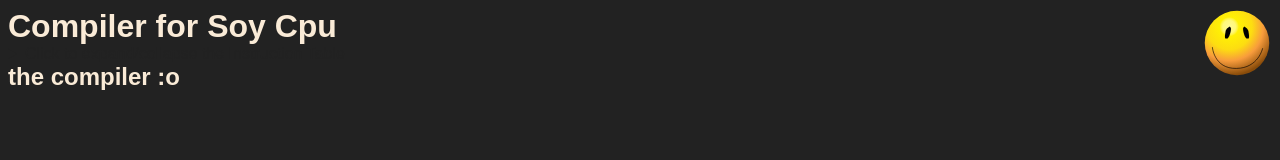
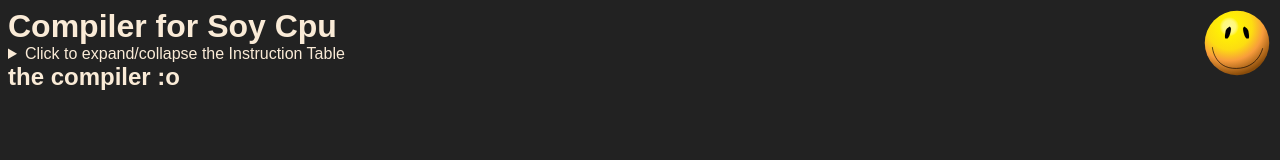
Before and after one commit to Alex-Hamish/alex-hamish.github.io, a plain HTML site: page soycpu/compiler/index.html in a window 1280 px wide. Drawn offline with Linux system fonts and the light colour scheme.

Commit message:
HOYL SHIT I FORGOT THE SUMMARy

```diff
--- a/soycpu/compiler/index.html
+++ b/soycpu/compiler/index.html
@@ -23,7 +23,7 @@
             </defs>
             </svg></h1>
     <details>
-    <summary style="color:#222; font-family: sans-serif;">Click to expand/collapse the Instruction Table</summary>
+    <summary style="color:antiquewhite; font-family: sans-serif;">Click to expand/collapse the Instruction Table</summary>
         <table class="gridequal" style="background-color: green; color:antiquewhite; font-family: sans-serif;">
             <tr>
                 <td>InSet</td>
```
